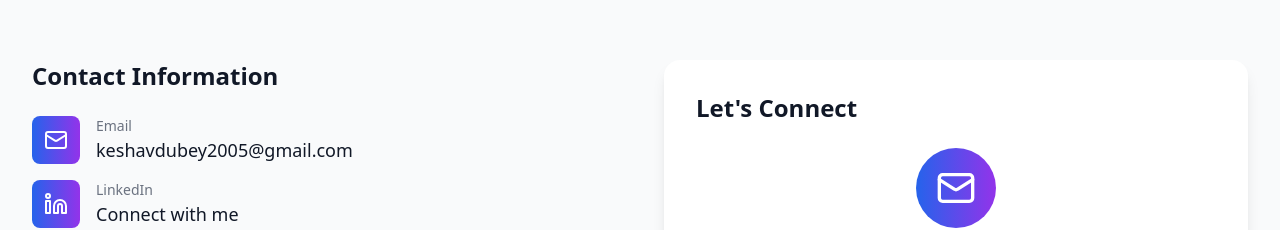
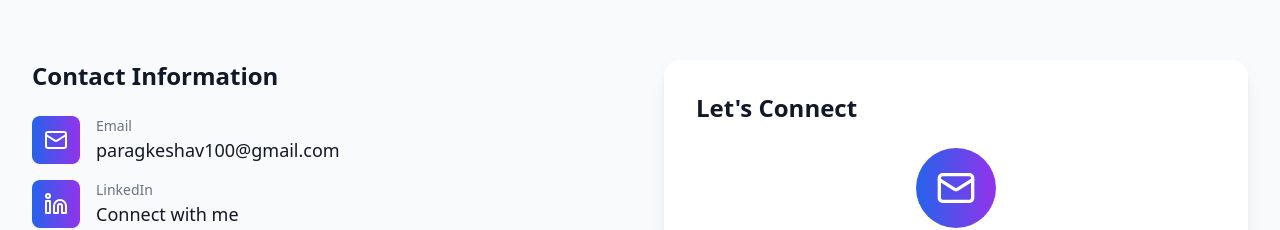
Before and after one commit to ayushkumar320/Profolio-Keshav, a React (Vite) app: page / in a window 1280 px wide. Shown: the part 7000-7230 px from the top of the page. Built offline with nearby package versions, Linux system fonts and the light colour scheme.

Commit message:
changed mail

```diff
--- a/src/components/Contact.tsx
+++ b/src/components/Contact.tsx
@@ -6,8 +6,8 @@ const Contact: React.FC = () => {
     {
       icon: <Mail className="w-6 h-6" />,
       label: "Email",
-      value: "keshavdubey2005@gmail.com",
-      href: "mailto:keshavdubey2005@gmail.com",
+      value: "paragkeshav100@gmail.com",
+      href: "mailto:paragkeshav100@gmail.com",
     },
     {
       icon: <Linkedin className="w-6 h-6" />,
```
